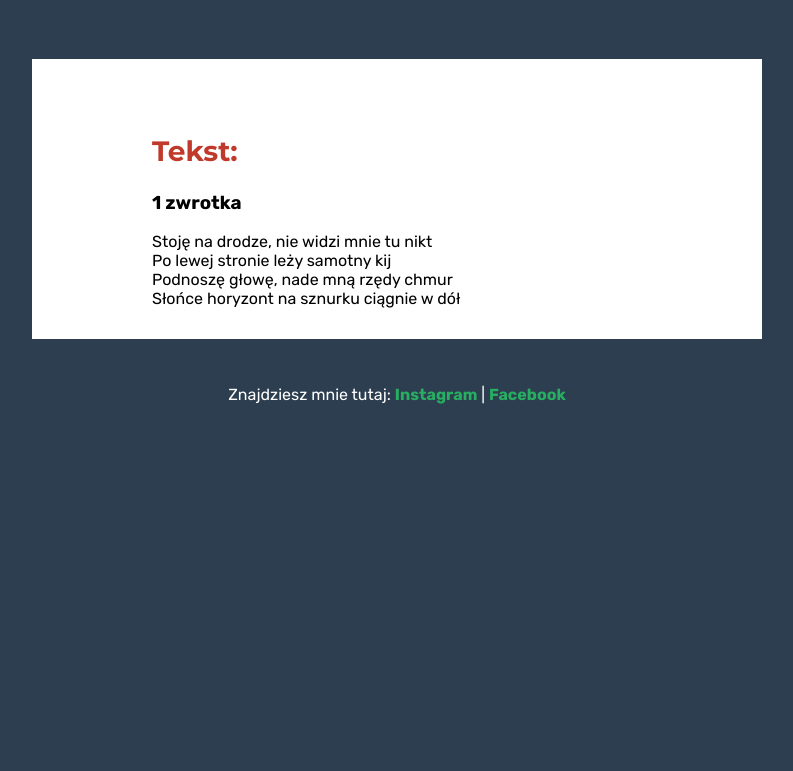
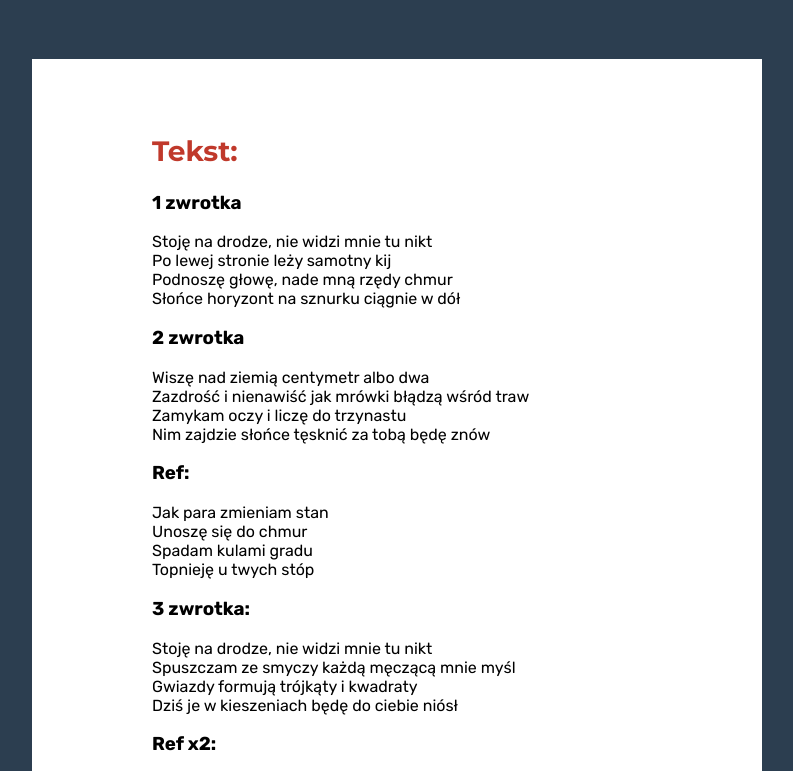
Before and after one commit to smoko1/learning-git-2, a plain HTML site: page index.html in a window 1280 px wide. Shown: the part 158-929 px from the top of the page, without its empty margins (243-1036 px from the left). Before the commit the page ends 800 px from the top, so only its background shows below. Drawn offline with Linux system fonts and the light colour scheme.

Commit message:
Add third verse and refrain, complete full song

```diff
--- a/index.html
+++ b/index.html
@@ -18,7 +18,27 @@
             <p>Stoję na drodze, nie widzi mnie tu nikt<br>
                 Po lewej stronie leży samotny kij<br>
                 Podnoszę głowę, nade mną rzędy chmur<br>
-                Słońce horyzont na sznurku ciągnie w dół</p>
+                Słońce horyzont na sznurku ciągnie w dół<br></p>
+            <h3>2 zwrotka</h3>
+            <p>Wiszę nad ziemią centymetr albo dwa<br>
+                Zazdrość i nienawiść jak mrówki błądzą wśród traw<br>
+                Zamykam oczy i liczę do trzynastu<br>
+                Nim zajdzie słońce tęsknić za tobą będę znów<br></p>
+            <h3>Ref:</h3>
+            <p>Jak para zmieniam stan<br>
+                Unoszę się do chmur<br>
+                Spadam kulami gradu<br>
+                Topnieję u twych stóp<br></p>
+            <h3>3 zwrotka:</h3>
+            <p>Stoję na drodze, nie widzi mnie tu nikt<br>
+                Spuszczam ze smyczy każdą męczącą mnie myśl<br>
+                Gwiazdy formują trójkąty i kwadraty<br>
+                Dziś je w kieszeniach będę do ciebie niósł<br><p>
+            <h3>Ref x2:</h3>
+            <p>Jak para zmieniam stan<br>
+                Unoszę się do chmur<br>
+                Spadam kulami gradu<br>
+                Topnieję u twych stóp<br><p>
         </section>
     </main>
 <footer>
```
